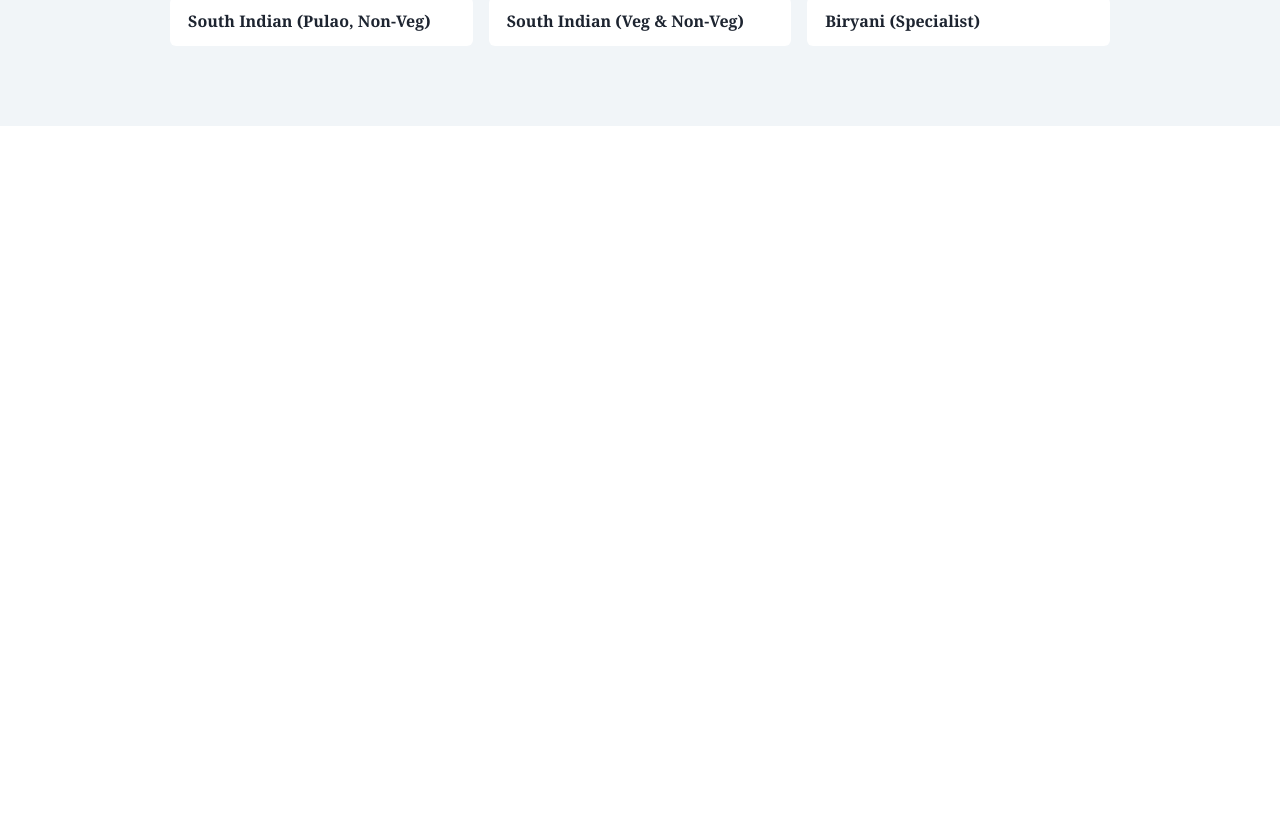
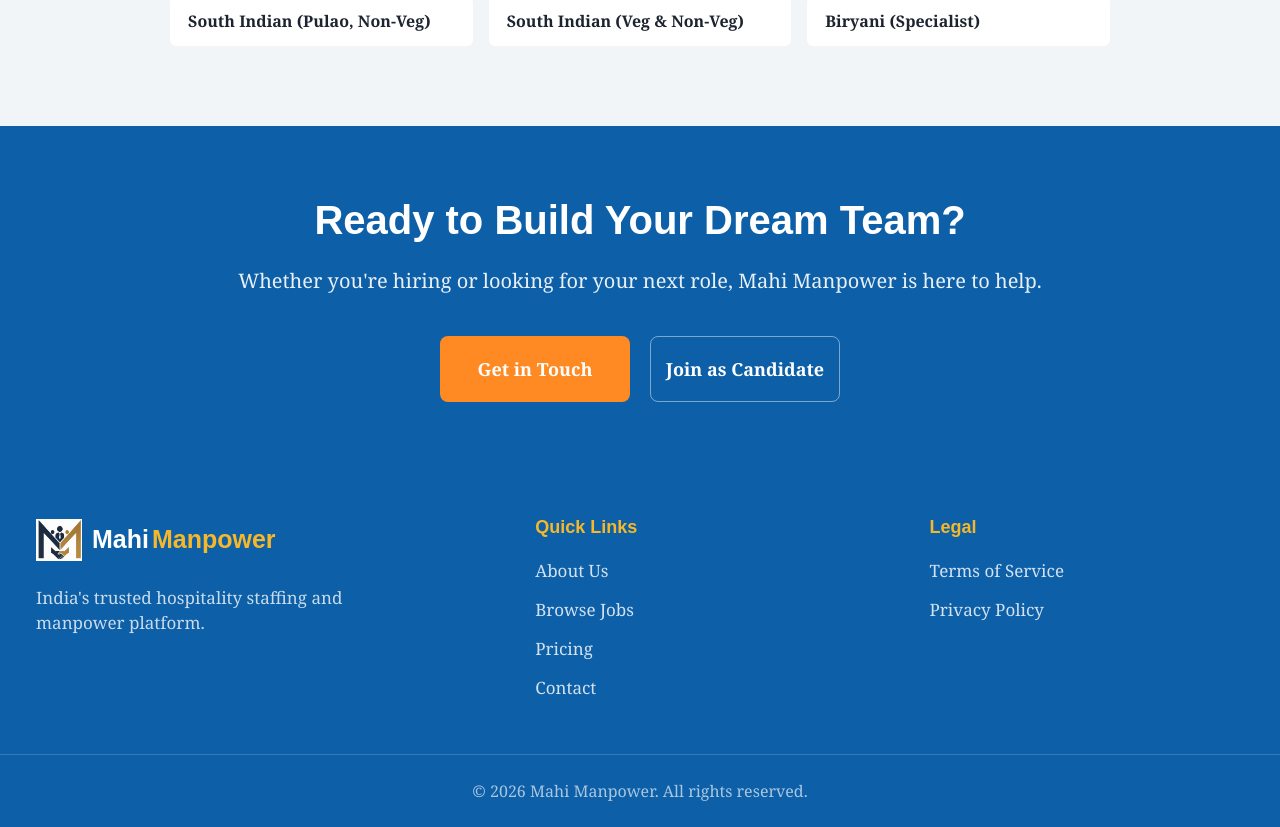
Before and after one commit to Niteshsharma9889/mahi-manpower, a React (Vite) app: page / in a window 1280 px wide. Shown: the part 1575-2402 px from the top of the page. Before the commit the page ends 1701 px from the top, so only its background shows below. Built offline with nearby package versions, Linux system fonts and the light colour scheme.

Commit message:
Add footer section

```diff
--- a/src/App.jsx
+++ b/src/App.jsx
@@ -2,6 +2,7 @@ import Navbar from "./components/Navbar/Navbar";
 import Hero from "./components/Hero/Hero";
 import HowWeWork from "./components/HowWeWork/HowWeWork";
 import JobCategory from "./components/JobCategory/JobCategory";
+import Footer from "./components/Footer/Footer";
 
 function App() {
   return (
@@ -10,6 +11,7 @@ function App() {
       <Hero />
       <HowWeWork />
       <JobCategory />
+      <Footer />
     </>
   );
 }
--- /dev/null
+++ b/src/components/Footer/Footer.css
@@ -0,0 +1,278 @@
+/* =========================
+   FOOTER
+========================= */
+
+.footer {
+  width: 100%;
+  background: #0d5fa8;
+  color: #ffffff;
+}
+
+
+/* =========================
+   CTA
+========================= */
+
+.footer-cta {
+  text-align: center;
+  padding: 70px 20px 85px;
+}
+
+.footer-cta h2 {
+  margin: 0;
+
+  color: #ffffff;
+
+  font-family: Arial, Helvetica, sans-serif;
+  font-size: 40px;
+  font-weight: 700;
+
+  line-height: 1.2;
+}
+
+.footer-cta p {
+  margin: 22px auto 0;
+
+  color: rgba(255, 255, 255, 0.9);
+
+  font-family: Georgia, "Times New Roman", serif;
+  font-size: 20px;
+
+  line-height: 1.5;
+}
+
+.footer-cta-buttons {
+  display: flex;
+  justify-content: center;
+  align-items: center;
+  gap: 20px;
+
+  margin-top: 40px;
+}
+
+.footer-cta-buttons a {
+  min-width: 190px;
+  height: 66px;
+
+  display: inline-flex;
+  align-items: center;
+  justify-content: center;
+
+  border-radius: 8px;
+
+  font-family: Georgia, "Times New Roman", serif;
+  font-size: 18px;
+  font-weight: 700;
+
+  text-decoration: none;
+
+  transition: 0.2s ease;
+}
+
+.cta-primary {
+  background: #ff8a24;
+  color: #ffffff;
+}
+
+.cta-primary:hover {
+  background: #e87513;
+  transform: translateY(-2px);
+}
+
+.cta-secondary {
+  color: #ffffff;
+  border: 1px solid rgba(255, 255, 255, 0.45);
+  background: transparent;
+}
+
+.cta-secondary:hover {
+  background: rgba(255, 255, 255, 0.08);
+  transform: translateY(-2px);
+}
+
+
+/* =========================
+   FOOTER CONTENT
+========================= */
+
+.footer-container {
+  max-width: 1480px;
+  margin: 0 auto;
+
+  padding: 30px 36px 55px;
+
+  display: grid;
+  grid-template-columns: 2fr 1.5fr 1.5fr;
+  gap: 80px;
+}
+
+
+/* =========================
+   BRAND
+========================= */
+
+.footer-logo {
+  display: inline-flex;
+  align-items: center;
+  gap: 10px;
+
+  color: #ffffff;
+  text-decoration: none;
+
+  font-family: Arial, Helvetica, sans-serif;
+  font-size: 25px;
+  font-weight: 700;
+}
+
+.footer-logo img {
+  width: 46px;
+  height: 46px;
+
+  object-fit: contain;
+}
+
+.footer-mahi {
+  color: #ffffff;
+}
+
+.footer-manpower {
+  color: #f4b82a;
+  margin-left: 3px;
+}
+
+.footer-brand p {
+  max-width: 360px;
+
+  margin: 18px 0 0;
+
+  color: rgba(255, 255, 255, 0.78);
+
+  font-family: Georgia, "Times New Roman", serif;
+  font-size: 17px;
+
+  line-height: 1.5;
+}
+
+
+/* =========================
+   FOOTER COLUMNS
+========================= */
+
+.footer-column {
+  display: flex;
+  flex-direction: column;
+  gap: 16px;
+}
+
+.footer-column h3 {
+  margin: 0 0 5px;
+
+  color: #f4b82a;
+
+  font-family: Arial, Helvetica, sans-serif;
+  font-size: 18px;
+  font-weight: 700;
+}
+
+.footer-column a {
+  width: fit-content;
+
+  color: rgba(255, 255, 255, 0.82);
+
+  font-family: Georgia, "Times New Roman", serif;
+  font-size: 17px;
+
+  text-decoration: none;
+
+  transition: color 0.2s ease;
+}
+
+.footer-column a:hover {
+  color: #ffffff;
+}
+
+
+/* =========================
+   BOTTOM
+========================= */
+
+.footer-bottom {
+  max-width: 1480px;
+  margin: 0 auto;
+
+  padding: 25px 36px;
+
+  border-top: 1px solid rgba(255, 255, 255, 0.16);
+
+  text-align: center;
+}
+
+.footer-bottom p {
+  margin: 0;
+
+  color: rgba(255, 255, 255, 0.65);
+
+  font-family: Georgia, "Times New Roman", serif;
+  font-size: 16px;
+}
+
+
+/* =========================
+   TABLET
+========================= */
+
+@media (max-width: 800px) {
+  .footer-cta {
+    padding: 55px 20px 65px;
+  }
+
+  .footer-cta h2 {
+    font-size: 32px;
+  }
+
+  .footer-cta p {
+    font-size: 18px;
+  }
+
+  .footer-container {
+    grid-template-columns: 1fr 1fr;
+    gap: 45px;
+  }
+
+  .footer-brand {
+    grid-column: 1 / -1;
+  }
+}
+
+
+/* =========================
+   MOBILE
+========================= */
+
+@media (max-width: 600px) {
+  .footer-cta h2 {
+    font-size: 28px;
+  }
+
+  .footer-cta-buttons {
+    flex-direction: column;
+  }
+
+  .footer-cta-buttons a {
+    width: 100%;
+    max-width: 300px;
+  }
+
+  .footer-container {
+    grid-template-columns: 1fr;
+    padding: 25px 24px 45px;
+  }
+
+  .footer-brand {
+    grid-column: auto;
+  }
+
+  .footer-bottom {
+    padding: 22px 20px;
+  }
+}
--- /dev/null
+++ b/src/components/Footer/Footer.jsx
@@ -0,0 +1,77 @@
+import "./Footer.css";
+
+function Footer() {
+  return (
+    <footer className="footer">
+
+      {/* CTA Section */}
+      <div className="footer-cta">
+        <h2>Ready to Build Your Dream Team?</h2>
+
+        <p>
+          Whether you're hiring or looking for your next role,
+          Mahi Manpower is here to help.
+        </p>
+
+        <div className="footer-cta-buttons">
+          <a href="#contact" className="cta-primary">
+            Get in Touch
+          </a>
+
+          <a href="#candidates" className="cta-secondary">
+            Join as Candidate
+          </a>
+        </div>
+      </div>
+
+      {/* Footer Content */}
+      <div className="footer-container">
+
+        {/* Brand */}
+        <div className="footer-brand">
+          <a href="/" className="footer-logo">
+            <img src="/logo.png" alt="Mahi Manpower" />
+
+            <span>
+              <span className="footer-mahi">Mahi</span>
+              <span className="footer-manpower">Manpower</span>
+            </span>
+          </a>
+
+          <p>
+            India's trusted hospitality staffing and manpower platform.
+          </p>
+        </div>
+
+        {/* Quick Links */}
+        <div className="footer-column">
+          <h3>Quick Links</h3>
+
+          <a href="#about">About Us</a>
+          <a href="#jobs">Browse Jobs</a>
+          <a href="#pricing">Pricing</a>
+          <a href="#contact">Contact</a>
+        </div>
+
+        {/* Legal */}
+        <div className="footer-column">
+          <h3>Legal</h3>
+
+          <a href="#terms">Terms of Service</a>
+          <a href="#privacy">Privacy Policy</a>
+        </div>
+
+      </div>
+
+      {/* Copyright */}
+      <div className="footer-bottom">
+        <p>
+          © {new Date().getFullYear()} Mahi Manpower. All rights reserved.
+        </p>
+      </div>
+
+    </footer>
+  );
+}
+
+export default Footer;
```
